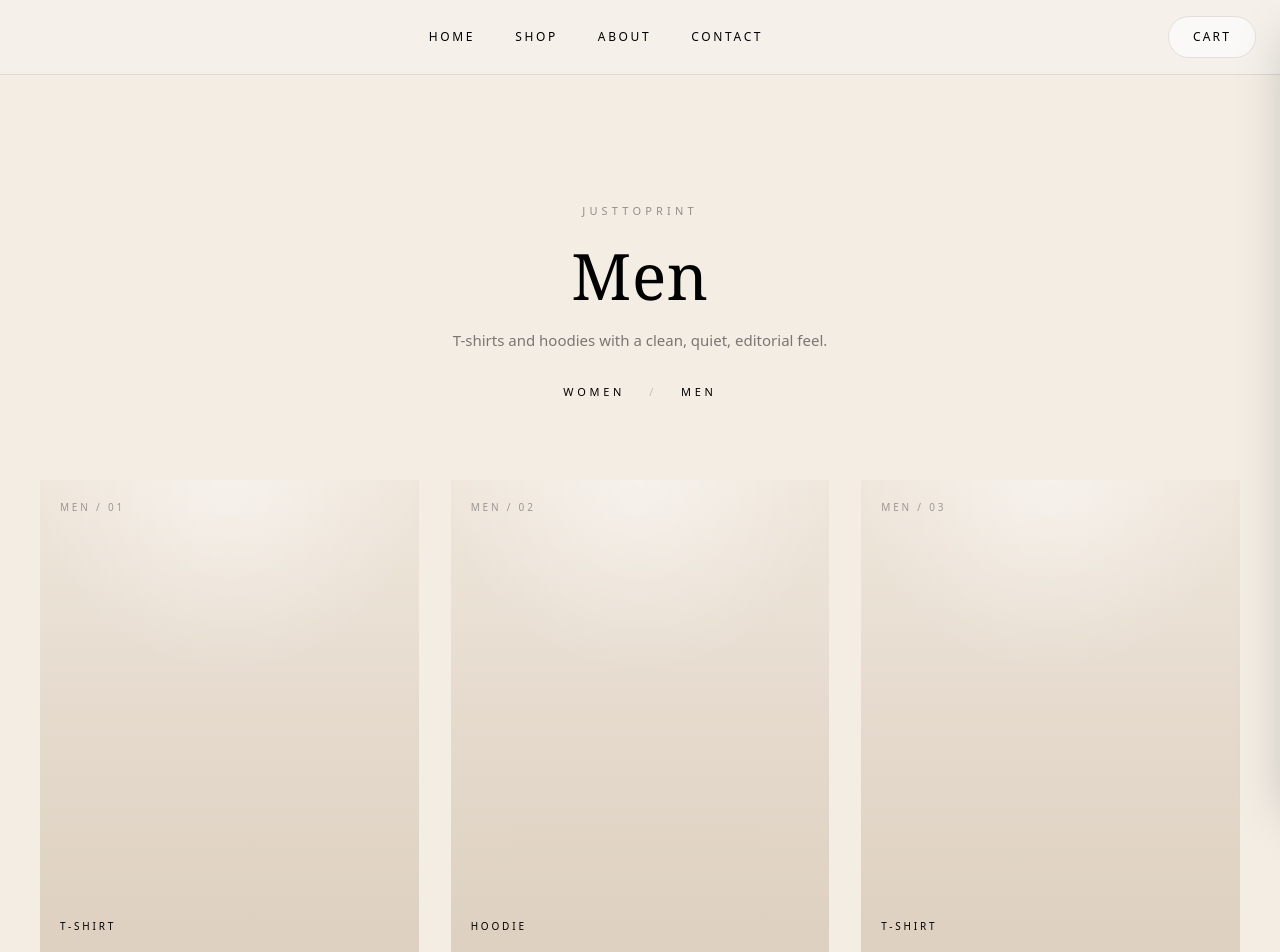
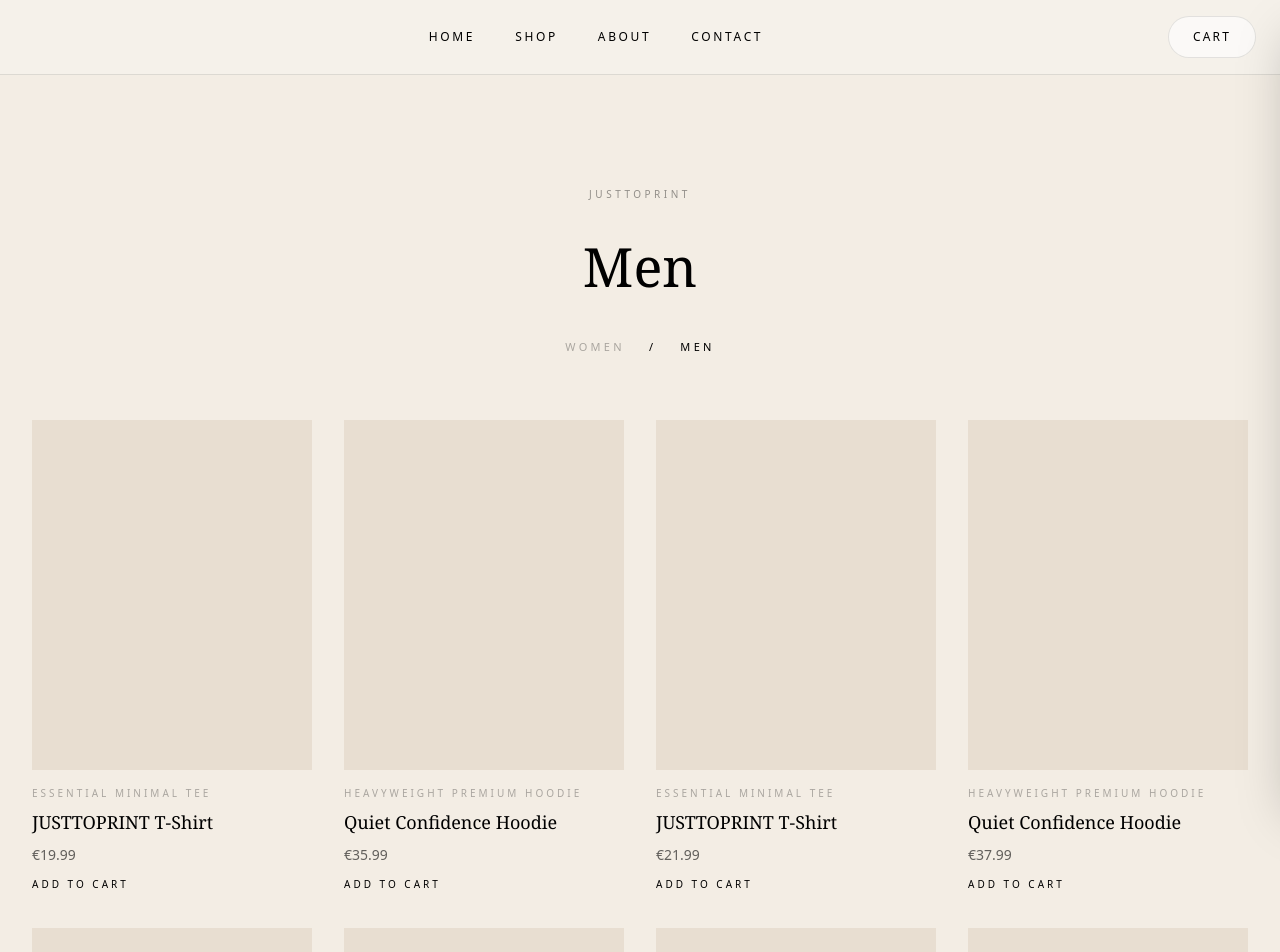
Before and after one commit to justtoprint76-cyber/justtoprint, a Next.js app: page /men in a window 1280 px wide. Shown: the top 952 px of the page. Built offline with nearby package versions, Linux system fonts and the light colour scheme.

Commit message:
Update men.js

```diff
--- a/pages/men.js
+++ b/pages/men.js
@@ -11,69 +11,54 @@ export default function MenPage() {
       <Header />
 
       <main className="min-h-screen bg-[#F3EDE4] text-black">
-        <section className="max-w-[1280px] mx-auto px-5 sm:px-8 lg:px-10 pt-28 sm:pt-32 pb-20 sm:pb-24">
+        <section className="max-w-[1300px] mx-auto px-4 sm:px-6 lg:px-8 pt-28 pb-20">
           <div className="text-center">
-            <p className="text-[10px] sm:text-[11px] uppercase tracking-[0.38em] text-black/40">
+            <p className="text-[10px] uppercase tracking-[0.35em] text-black/40">
               JUSTTOPRINT
             </p>
 
-            <h1 className="mt-6 text-[34px] sm:text-[52px] lg:text-[64px] leading-none font-serif tracking-[0.01em]">
+            <h1 className="mt-6 text-[36px] sm:text-[54px] font-serif">
               Men
             </h1>
 
-            <p className="mt-5 max-w-xl mx-auto text-[13px] sm:text-[15px] leading-relaxed text-black/50">
-              T-shirts and hoodies with a clean, quiet, editorial feel.
-            </p>
-
-            <div className="mt-8 flex items-center justify-center gap-6 text-[10px] sm:text-[11px] uppercase tracking-[0.34em]">
-              <Link href="/women" className="text-black/28 hover:text-black/55 transition">
+            <div className="mt-8 flex justify-center gap-6 text-[11px] uppercase tracking-[0.3em]">
+              <Link href="/women" className="text-black/30 hover:text-black">
                 Women
               </Link>
-              <span className="text-black/20">/</span>
+              <span>/</span>
               <span className="text-black">Men</span>
             </div>
           </div>
 
-          <div className="mt-16 sm:mt-20 grid grid-cols-1 sm:grid-cols-2 lg:grid-cols-3 gap-x-6 gap-y-14 sm:gap-x-8 sm:gap-y-16">
-            {menProducts.map((product, index) => (
-              <article key={product.id} className="group">
-                <div className="relative overflow-hidden bg-[#E8DED1] aspect-[4/5]">
-                  <div className="absolute inset-0 bg-[radial-gradient(circle_at_top,_rgba(255,255,255,0.45),_transparent_38%),linear-gradient(180deg,_#efe7dc_0%,_#e6dbce_45%,_#ddd0c0_100%)]" />
+          {/* GRID 4 PER RIGA */}
+          <div className="mt-16 grid grid-cols-2 sm:grid-cols-3 lg:grid-cols-4 gap-6 sm:gap-8">
+            {menProducts.map((product) => (
+              <div key={product.id}>
+                <div className="aspect-[4/5] bg-[#E8DED1]"></div>
 
-                  <div className="absolute top-5 left-5 text-[10px] uppercase tracking-[0.28em] text-black/35">
-                    Men / {String(index + 1).padStart(2, "0")}
-                  </div>
-
-                  <div className="absolute bottom-5 left-5 text-[10px] uppercase tracking-[0.28em] text-black/28">
-                    {product.category}
-                  </div>
-                </div>
-
-                <div className="mt-5">
-                  <p className="text-[10px] sm:text-[11px] uppercase tracking-[0.3em] text-black/32">
+                <div className="mt-4">
+                  <p className="text-[10px] uppercase tracking-[0.3em] text-black/30">
                     {product.subtitle}
                   </p>
 
-                  <h2 className="mt-3 text-[24px] sm:text-[28px] leading-[1.08] font-serif tracking-[0.01em]">
+                  <h2 className="mt-2 text-[18px] font-serif">
                     {product.name}
                   </h2>
 
-                  <p className="mt-4 text-[14px] sm:text-[15px] text-black/52">
+                  <p className="mt-2 text-[14px] text-black/60">
                     €{product.price.toFixed(2)}
                   </p>
-
-                  <div className="mt-6 h-px w-16 bg-black/18" />
 
                   <button
                     type="button"
                     onMouseDown={(e) => e.preventDefault()}
                     onClick={() => addItem(product)}
-                    className="appearance-none bg-transparent border-0 outline-none ring-0 shadow-none mt-6 inline-block text-[10px] sm:text-[11px] uppercase tracking-[0.34em] text-black border-b border-black pb-1 hover:opacity-60 transition"
+                    className="mt-3 text-[10px] uppercase tracking-[0.3em] border-b border-black pb-1 hover:opacity-60"
                   >
                     Add to cart
                   </button>
                 </div>
-              </article>
+              </div>
             ))}
           </div>
         </section>
```
